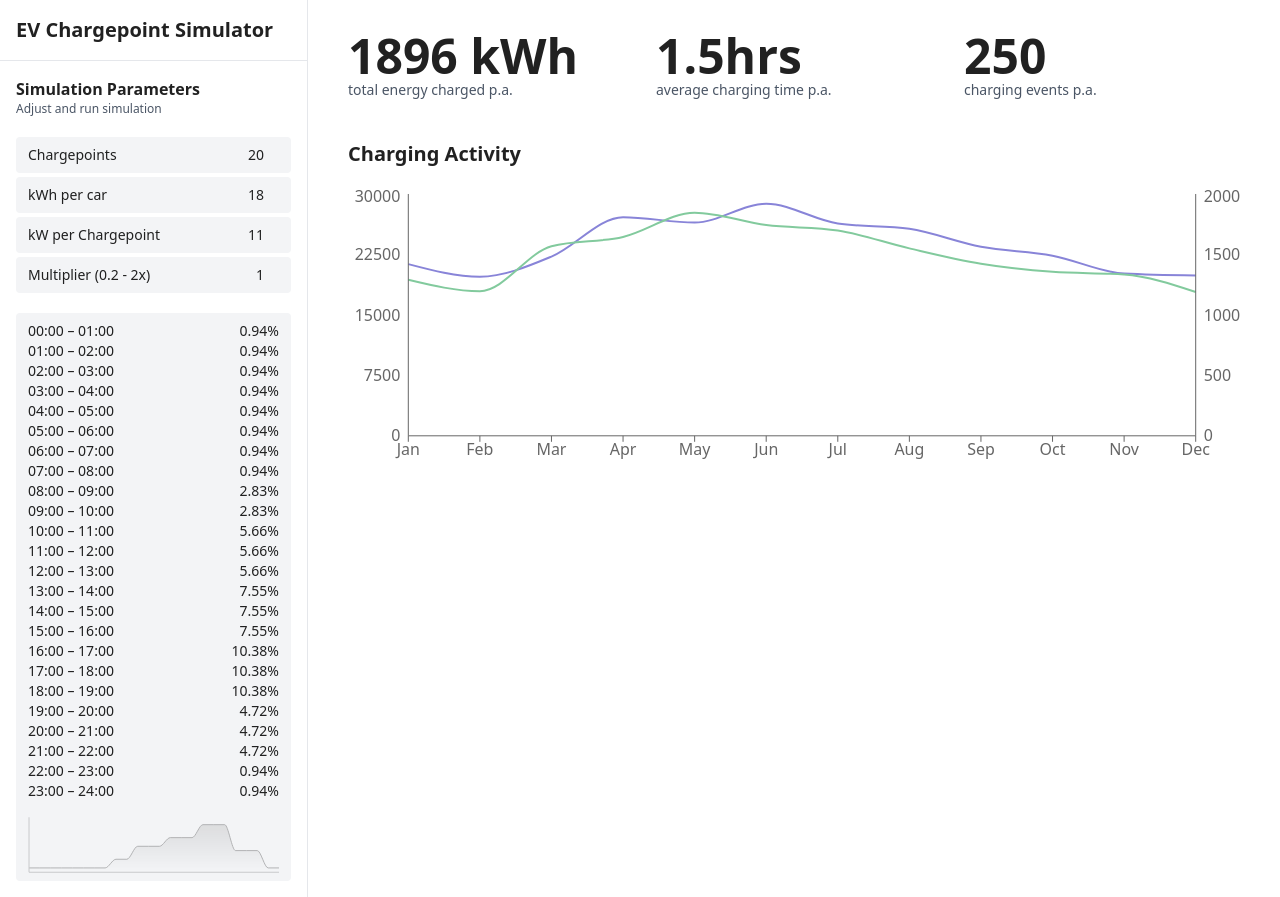
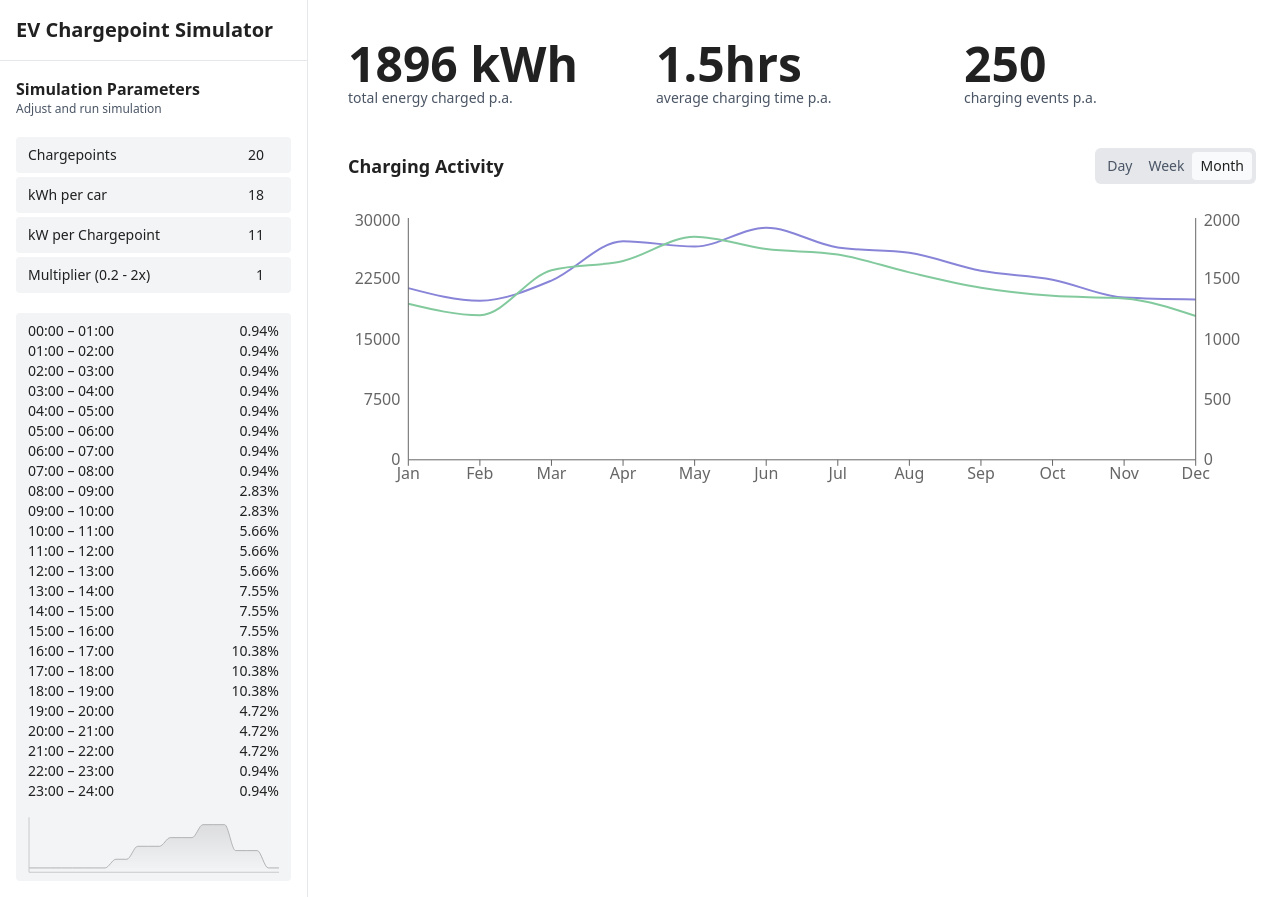
Before and after one commit to floriankapaun/reonic-takehome, a React (Vite) app in the folder task_02a/: page / in a window 1280 px wide. Built offline with nearby package versions, Linux system fonts and the light colour scheme.

Commit message:
:sparkles: Implement SegmentedControl to switch between different Chart Datasets

```diff
--- a/task_02a/src/App.tsx
+++ b/task_02a/src/App.tsx
@@ -19,10 +19,9 @@ export function App() {
             </aside>
 
             <main className="col-span-3 p-6">
-                <HighlightInfo className="mt-2" />
+                <HighlightInfo className="mt-4" />
 
-                <h2 className="text-xl font-semibold mb-4 mt-10">Charging Activity</h2>
-                <ChargingActivityChart />
+                <ChargingActivity className="mt-10" />
             </main>
         </QueryClientProvider>
     )
--- /dev/null
+++ b/task_02a/src/features/Form/SegmentedControl.tsx
@@ -0,0 +1,36 @@
+type SegmentedControlProps<T extends string> = {
+    options: T[]
+    value: T
+    onChange: (newValue: T) => void
+}
+
+const SegmentedControl = <T extends string = string>({
+    options,
+    value,
+    onChange,
+}: SegmentedControlProps<T>) => {
+    return (
+        <div className="inline-flex rounded-md bg-gray-200">
+            {options.map((option, index) => {
+                const isActive = option === value
+                const isFirst = index === 0
+                const isLast = index === options.length - 1
+
+                return (
+                    <button
+                        key={option}
+                        type="button"
+                        className={`my-1 px-2 py-1 text-sm font-medium rounded-sm ${
+                            isActive ? "bg-gray-50" : "text-gray-600 hover:bg-gray-300"
+                        } ${isFirst ? "ml-1" : ""} ${isLast ? "mr-1" : ""}`}
+                        onClick={() => onChange(option)}
+                    >
+                        {option}
+                    </button>
+                )
+            })}
+        </div>
+    )
+}
+
+export default SegmentedControl
--- a/task_02a/src/features/SimulationOutput/ChargingActivity/Chart.tsx
+++ b/task_02a/src/features/SimulationOutput/ChargingActivity/Chart.tsx
@@ -1,9 +1,20 @@
-import { useQuery } from "@tanstack/react-query"
 import { Label, Line, LineChart, Tooltip, XAxis, YAxis } from "recharts"
-import { useGetMonthlyChargingActivity } from "./query"
+import { chargingActivityKeys, useGetMonthlyChargingActivity } from "./query"
+import type { Timeframe } from "./types"
+import { useEffect } from "react"
+import { queryClient } from "@/App"
 
-const ChargingActivityChart = () => {
-    const { data, isLoading } = useGetMonthlyChargingActivity()
+type ChargingActivityChartProps = {
+    timeframe: Timeframe
+}
+
+const ChargingActivityChart = ({ timeframe }: ChargingActivityChartProps) => {
+    const { data, isLoading, isFetching } = useGetMonthlyChargingActivity()
+
+    useEffect(() => {
+        // Just to simulate refetching, I'm not even switching the data.
+        queryClient.invalidateQueries({ queryKey: chargingActivityKeys.monthly() })
+    }, [timeframe])
 
     return (
         <LineChart
@@ -16,7 +27,7 @@ const ChargingActivityChart = () => {
             <YAxis yAxisId="left" orientation="left" tickLine={false} />
             <YAxis yAxisId="right" orientation="right" tickLine={false} />
 
-            {isLoading && <Label value="Loading data..." position="center" />}
+            {(isLoading || isFetching) && <Label value="Loading data..." position="center" />}
 
             {!isLoading && !data && <Label value="No data available" position="center" />}
 
--- /dev/null
+++ b/task_02a/src/features/SimulationOutput/ChargingActivity/index.tsx
@@ -0,0 +1,31 @@
+import SegmentedControl from "@/features/Form/SegmentedControl"
+import ChargingActivityChart from "./Chart"
+import { useState } from "react"
+import type { Timeframe } from "./types"
+
+type ChargingActivityProps = {
+    className?: string
+}
+
+export const TIMEFRAME_OPTIONS = ["Day", "Week", "Month"]
+
+const ChargingActivity = ({ className = "" }: ChargingActivityProps) => {
+    const [timeframe, setTimeframe] = useState<Timeframe>("Month")
+
+    return (
+        <div className={className}>
+            <div className="flex flex-row justify-between items-center flex-nowrap mb-6">
+                <h2 className="text-lg font-semibold">Charging Activity</h2>
+                <SegmentedControl<Timeframe>
+                    options={TIMEFRAME_OPTIONS}
+                    value={timeframe}
+                    onChange={setTimeframe}
+                />
+            </div>
+
+            <ChargingActivityChart timeframe={timeframe} />
+        </div>
+    )
+}
+
+export default ChargingActivity
--- a/task_02a/src/features/SimulationOutput/ChargingActivity/types.ts
+++ b/task_02a/src/features/SimulationOutput/ChargingActivity/types.ts
@@ -1,5 +1,9 @@
+import type { TIMEFRAME_OPTIONS } from "."
+
 export type MonthlyChargingActivity = {
     month: string
     kWh: number
     charges: number
 }
+
+export type Timeframe = (typeof TIMEFRAME_OPTIONS)[number]
```
